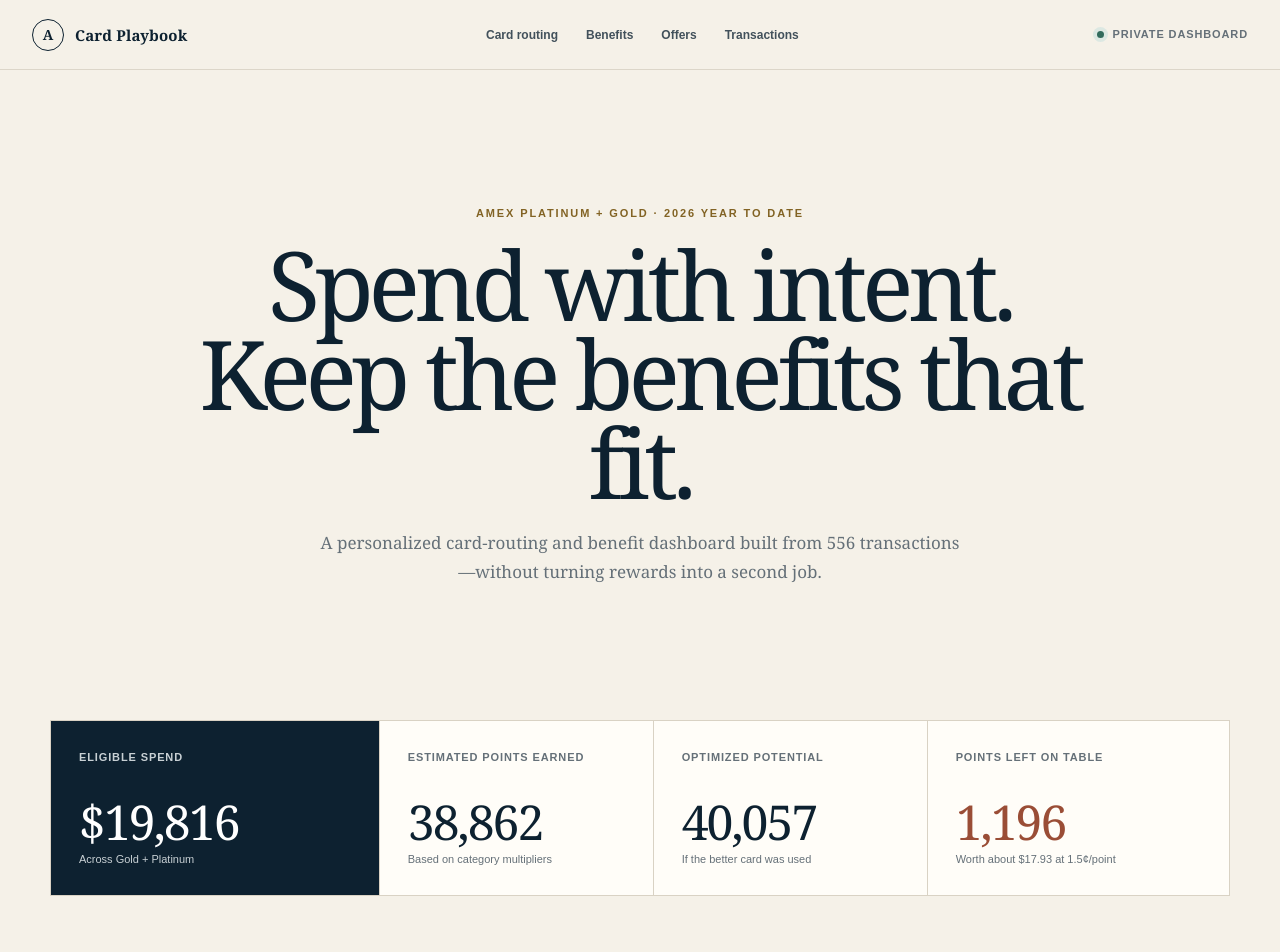
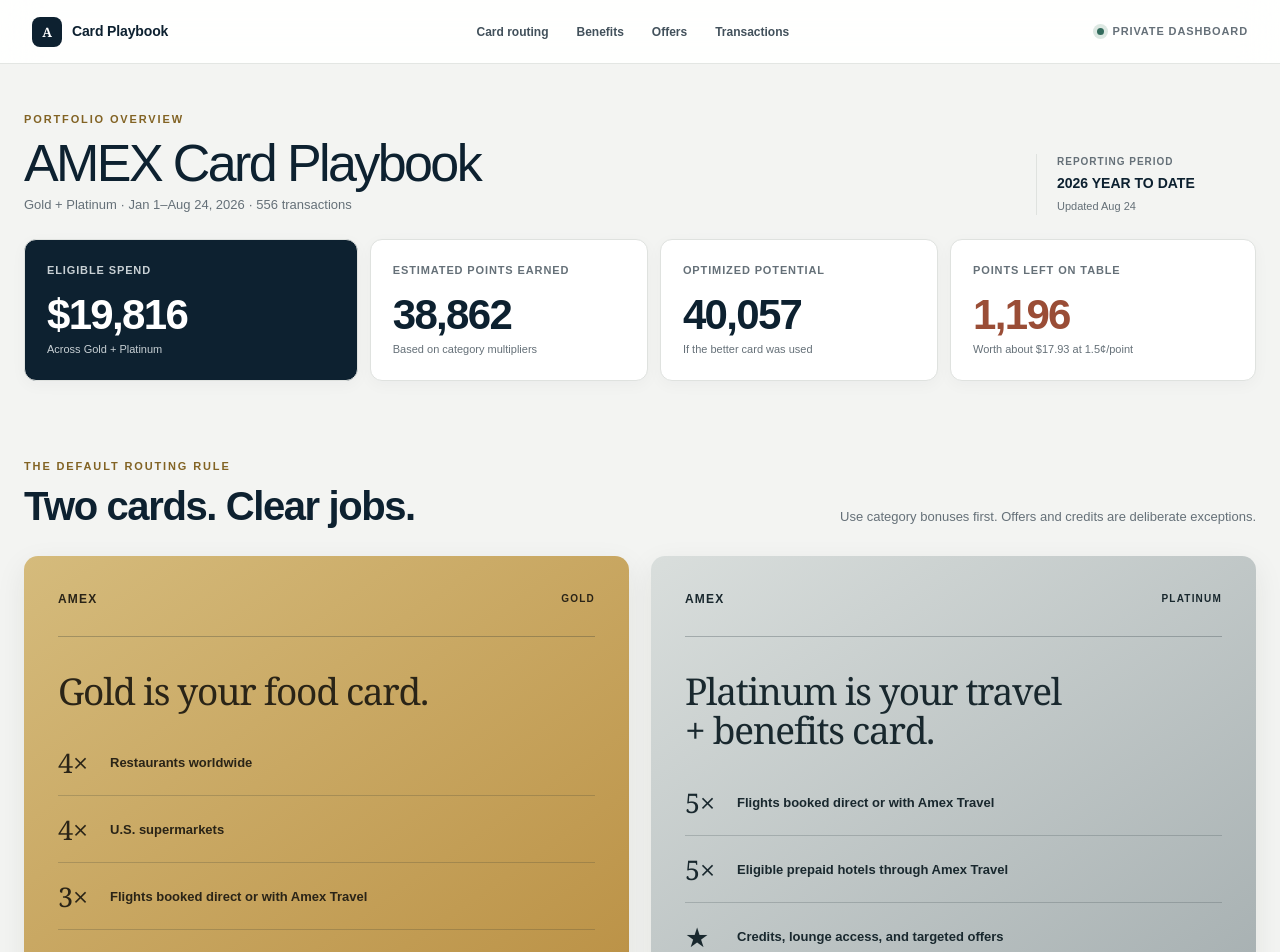
Before and after one commit to pondorasti/pondorasti, a Next.js app: page / in a window 1280 px wide. Shown: the top 952 px of the page. Built offline with nearby package versions, Linux system fonts and the light colour scheme.

Commit message:
Refine dashboard into app layout

```diff
--- a/app/globals.css
+++ b/app/globals.css
@@ -3,10 +3,10 @@
 :root {
   --ink: #0d2130;
   --muted: #657078;
-  --paper: #f5f1e8;
-  --paper-2: #ebe5d9;
-  --white: #fffdf8;
-  --line: #d9d2c4;
+  --paper: #f3f4f2;
+  --paper-2: #e8eae7;
+  --white: #ffffff;
+  --line: #dfe2df;
   --gold: #c29b52;
   --gold-dark: #826324;
   --platinum: #9fa9ac;
@@ -26,46 +26,47 @@
 a { color: inherit; text-decoration: none; }
 button, input, select { font: inherit; }
 
-.section-shell { width: min(1180px, calc(100% - 48px)); margin-inline: auto; }
-.section { padding-block: 112px; }
+.section-shell { width: min(1240px, calc(100% - 48px)); margin-inline: auto; }
+.section { padding-block: 72px; }
 .eyebrow { color: var(--gold-dark); font-size: 11px; font-weight: 800; letter-spacing: .17em; text-transform: uppercase; }
-.section-heading { margin-bottom: 42px; }
-.section-heading h2 { margin: 9px 0 0; font: 400 clamp(34px, 5vw, 58px)/1.03 Georgia, serif; letter-spacing: -.04em; }
-.section-heading > p, .split-heading > p { max-width: 420px; color: var(--muted); font-size: 15px; line-height: 1.6; }
+.section-heading { margin-bottom: 28px; }
+.section-heading h2 { margin: 7px 0 0; font: 700 clamp(28px, 3.4vw, 40px)/1.1 Arial, Helvetica, sans-serif; letter-spacing: -.035em; }
+.section-heading > p, .split-heading > p { max-width: 420px; color: var(--muted); font-size: 13px; line-height: 1.55; }
 .split-heading { display: flex; align-items: end; justify-content: space-between; gap: 40px; }
 
 .topbar {
-  position: sticky; top: 0; z-index: 20; height: 70px; padding: 0 32px;
+  position: sticky; top: 0; z-index: 20; height: 64px; padding: 0 32px;
   display: flex; align-items: center; justify-content: space-between; gap: 32px;
   border-bottom: 1px solid color-mix(in srgb, var(--line) 86%, transparent);
-  background: color-mix(in srgb, var(--paper) 94%, transparent); backdrop-filter: blur(18px);
+  background: color-mix(in srgb, white 92%, transparent); backdrop-filter: blur(18px);
 }
-.brand { display: flex; align-items: center; gap: 11px; font: 700 15px Georgia, serif; letter-spacing: .01em; }
-.brand-mark { width: 32px; height: 32px; display: grid; place-items: center; border: 1px solid var(--ink); border-radius: 50%; font-size: 14px; }
+.brand { display: flex; align-items: center; gap: 10px; font-size: 14px; font-weight: 800; letter-spacing: -.01em; }
+.brand-mark { width: 30px; height: 30px; display: grid; place-items: center; border-radius: 8px; background: var(--ink); color: white; font: 700 13px Georgia, serif; }
 .topbar nav { display: flex; align-items: center; gap: 28px; color: #42515b; font-size: 12px; font-weight: 700; }
 .topbar nav a:hover { color: var(--gold-dark); }
 .privacy-pill { display: inline-flex; align-items: center; gap: 8px; color: var(--muted); font-size: 11px; font-weight: 700; text-transform: uppercase; letter-spacing: .08em; }
 .privacy-pill i { width: 7px; height: 7px; border-radius: 50%; background: var(--green); box-shadow: 0 0 0 4px #dce8e2; }
 
-.hero { min-height: 650px; padding: 120px 24px 118px; text-align: center; display: flex; flex-direction: column; align-items: center; justify-content: center; position: relative; overflow: hidden; }
-.hero h1 { margin: 17px 0 22px; max-width: 920px; font: 400 clamp(54px, 8vw, 96px)/.93 Georgia, serif; letter-spacing: -.055em; }
-.hero-copy { max-width: 650px; margin: 0; color: var(--muted); font: 17px/1.7 Georgia, serif; }
-.status-row { margin-top: 36px; display: flex; flex-wrap: wrap; justify-content: center; gap: 10px; }
-.status-row span { padding: 9px 13px; border: 1px solid var(--line); border-radius: 999px; background: rgba(255,253,248,.6); color: #4f5b61; font-size: 11px; font-weight: 700; letter-spacing: .02em; }
-.status-row b { color: var(--green); margin-right: 5px; }
+.dashboard-header { padding: 42px 0 24px; }
+.dashboard-header-inner { display: flex; align-items: end; justify-content: space-between; gap: 40px; }
+.dashboard-header h1 { margin: 7px 0 6px; font-size: clamp(34px, 5vw, 52px); line-height: 1; letter-spacing: -.05em; }
+.dashboard-header p { margin: 0; color: var(--muted); font-size: 13px; }
+.dashboard-meta { min-width: 220px; padding-left: 20px; border-left: 1px solid var(--line); display: grid; gap: 4px; }
+.dashboard-meta span { color: var(--muted); font-size: 10px; font-weight: 800; letter-spacing: .1em; text-transform: uppercase; }
+.dashboard-meta strong { font-size: 14px; text-transform: uppercase; }
+.dashboard-meta small { color: var(--muted); font-size: 11px; }
 
-.metric-grid { display: grid; grid-template-columns: 1.2fr 1fr 1fr 1.1fr; border: 1px solid var(--line); background: var(--white); }
-.metric-card { min-height: 174px; padding: 28px; display: flex; flex-direction: column; border-right: 1px solid var(--line); }
-.metric-card:last-child { border-right: 0; }
+.metric-grid { display: grid; grid-template-columns: 1.2fr 1fr 1fr 1.1fr; gap: 12px; }
+.metric-card { min-height: 142px; padding: 22px; display: flex; flex-direction: column; border: 1px solid var(--line); border-radius: 12px; background: var(--white); box-shadow: 0 4px 16px rgba(18,33,43,.035); }
 .metric-card span { color: var(--muted); font-size: 11px; font-weight: 800; letter-spacing: .08em; text-transform: uppercase; }
-.metric-card strong { margin: auto 0 5px; font: 400 clamp(33px, 4vw, 48px)/1 Georgia, serif; letter-spacing: -.04em; }
+.metric-card strong { margin: auto 0 5px; font-size: clamp(30px, 3.5vw, 42px); line-height: 1; letter-spacing: -.04em; }
 .metric-card small { color: var(--muted); font-size: 11px; }
 .metric-card.primary { background: var(--ink); color: white; }
 .metric-card.primary span, .metric-card.primary small { color: #c8d0d4; }
 .metric-card.accent strong { color: var(--rust); }
 
 .card-routing-grid { display: grid; grid-template-columns: 1fr 1fr; gap: 22px; }
-.card-profile { min-height: 510px; padding: 38px; border-radius: 6px; box-shadow: 0 20px 50px rgba(38,38,30,.08); }
+.card-profile { min-height: 460px; padding: 34px; border-radius: 14px; box-shadow: 0 10px 30px rgba(38,38,30,.08); }
 .gold-card { color: #2a2417; background: linear-gradient(145deg, #d5bb7c, #b78b3d); }
 .platinum-card { color: #19282e; background: linear-gradient(145deg, #d9dedc, #9fa9ab); }
 .card-topline { display: flex; align-items: center; justify-content: space-between; padding-bottom: 28px; border-bottom: 1px solid rgba(18,33,43,.25); font-weight: 900; font-size: 12px; letter-spacing: .1em; }
@@ -79,7 +80,7 @@
 .card-rule { margin: 28px 0 0; font-size: 12px; font-weight: 700; }
 
 .callout-grid { display: grid; grid-template-columns: 1fr 1fr; gap: 22px; margin-top: 22px; }
-.callout { min-height: 180px; padding: 28px; display: grid; grid-template-columns: 44px 1fr; gap: 20px; border: 1px solid var(--line); background: var(--white); }
+.callout { min-height: 160px; padding: 24px; display: grid; grid-template-columns: 44px 1fr; gap: 18px; border: 1px solid var(--line); border-radius: 12px; background: var(--white); }
 .callout-icon { width: 42px; height: 42px; display: grid; place-items: center; border: 1px solid currentColor; border-radius: 50%; font: 22px Georgia, serif; }
 .callout small { font-size: 10px; font-weight: 800; letter-spacing: .12em; color: var(--rust); }
 .callout h3 { margin: 8px 0 9px; font: 400 24px/1.15 Georgia, serif; }
@@ -87,14 +88,16 @@
 .offer-callout { background: #e4e9e7; border-color: #cbd3cf; }
 .offer-callout small { color: var(--green); }
 
-.categories-section { padding-top: 20px; }
-.category-table { border-top: 1px solid var(--ink); }
+.categories-section { padding-top: 0; }
+.category-table { overflow: hidden; border: 1px solid var(--line); border-radius: 12px; background: var(--white); }
 .category-head, .category-row { display: grid; grid-template-columns: 1.5fr .7fr 1fr .55fr; gap: 22px; align-items: center; }
-.category-head { padding: 15px 18px; color: var(--muted); border-bottom: 1px solid var(--line); font-size: 10px; font-weight: 800; letter-spacing: .1em; text-transform: uppercase; }
+.category-head { padding: 15px 18px; color: var(--muted); border-bottom: 1px solid var(--line); background: #f7f8f6; font-size: 10px; font-weight: 800; letter-spacing: .1em; text-transform: uppercase; }
 .category-row { min-height: 65px; padding: 10px 18px; border-bottom: 1px solid var(--line); font-size: 13px; }
 .category-name { display: flex; align-items: center; gap: 13px; font-weight: 700; }
 .category-name i { width: 34px; height: 34px; display: grid; place-items: center; border: 1px solid var(--line); border-radius: 50%; font-size: 16px; font-style: normal; line-height: 1; }
-.bar-track { height: 6px; background: #e2ddd3; }
+.share-cell { display: grid; grid-template-columns: 1fr 42px; align-items: center; gap: 10px; }
+.share-cell small { color: var(--muted); font-size: 10px; font-weight: 700; text-align: right; }
+.bar-track { height: 7px; overflow: hidden; border-radius: 999px; background: #e5e7e4; }
 .bar-track i { display: block; height: 100%; background: var(--gold); }
 .category-row .missed { color: var(--rust); font-weight: 800; }
 
@@ -102,7 +105,7 @@
 .section-heading.light .eyebrow { color: #d6b976; }
 .section-heading.light > p { color: #aebbc1; }
 .benefit-grid { display: grid; grid-template-columns: repeat(4, 1fr); gap: 14px; }
-.benefit-card { min-height: 235px; padding: 25px; display: flex; flex-direction: column; border: 1px solid #354b57; background: #132c3a; }
+.benefit-card { min-height: 220px; padding: 23px; display: flex; flex-direction: column; border: 1px solid #354b57; border-radius: 12px; background: #132c3a; }
 .benefit-card.gold { border-top: 4px solid var(--gold); }
 .benefit-card.platinum { border-top: 4px solid var(--platinum); }
 .benefit-card.clear { border-top: 4px solid #6aa88f; }
@@ -111,7 +114,7 @@
 .benefit-card h3 { margin: 20px 0 6px; font: 400 21px/1.15 Georgia, serif; }
 .benefit-card strong { margin-top: auto; font: 400 29px Georgia, serif; color: #dfc37d; }
 .benefit-card p { margin: 8px 0 0; color: #afbcc1; font-size: 12px; line-height: 1.5; }
-.enrollment-panel { margin-top: 30px; padding: 34px; display: grid; grid-template-columns: .8fr 1.3fr; gap: 50px; align-items: center; border: 1px solid #3a505c; }
+.enrollment-panel { margin-top: 30px; padding: 30px; display: grid; grid-template-columns: .8fr 1.3fr; gap: 50px; align-items: center; border: 1px solid #3a505c; border-radius: 12px; }
 .enrollment-panel h3 { margin: 8px 0 6px; font: 400 28px Georgia, serif; }
 .enrollment-panel p { margin: 0; color: #aebbc1; font-size: 13px; }
 .enrollment-list { display: grid; grid-template-columns: 1fr 1fr; }
@@ -119,8 +122,8 @@
 .enrollment-list strong { font-size: 12px; }
 .enrollment-list small { color: #93a3aa; font-size: 10px; }
 
-.offer-grid { display: grid; grid-template-columns: repeat(3, 1fr); border-top: 1px solid var(--ink); border-left: 1px solid var(--line); }
-.offer-grid article { min-height: 255px; padding: 28px; display: flex; flex-direction: column; border-right: 1px solid var(--line); border-bottom: 1px solid var(--line); background: rgba(255,253,248,.5); }
+.offer-grid { display: grid; grid-template-columns: repeat(3, 1fr); gap: 12px; }
+.offer-grid article { min-height: 235px; padding: 24px; display: flex; flex-direction: column; border: 1px solid var(--line); border-radius: 12px; background: var(--white); }
 .offer-grid article > span { color: var(--green); font-size: 10px; font-weight: 800; letter-spacing: .1em; text-transform: uppercase; }
 .offer-grid h3 { margin: 24px 0 12px; font: 400 25px/1.1 Georgia, serif; }
 .offer-grid p { margin: 0; color: var(--muted); font-size: 13px; line-height: 1.55; }
@@ -128,15 +131,15 @@
 .offer-grid small b { color: var(--gold-dark); }
 .offer-grid .featured-offer { background: #d7e1dd; }
 
-.transactions-band { background: #eae5da; }
+.transactions-band { background: #e7eae7; }
 .filters { margin-bottom: 18px; display: grid; grid-template-columns: minmax(260px, 1fr) 190px 210px; gap: 10px; }
-.filters input, .filters select { width: 100%; height: 48px; border: 1px solid var(--line); border-radius: 0; outline: none; background: var(--white); color: var(--ink); font-size: 13px; }
+.filters input, .filters select { width: 100%; height: 46px; border: 1px solid #d4d8d4; border-radius: 9px; outline: none; background: var(--white); color: var(--ink); font-size: 13px; }
 .filters input:focus, .filters select:focus { border-color: var(--gold-dark); }
 .filters select { padding: 0 14px; }
 .search-field { position: relative; }
 .search-field span { position: absolute; left: 16px; top: 12px; z-index: 1; font-size: 20px; }
 .search-field input { padding: 0 16px 0 45px; }
-.transaction-table-wrap { overflow-x: auto; border: 1px solid var(--line); background: var(--white); }
+.transaction-table-wrap { overflow-x: auto; border: 1px solid #d4d8d4; border-radius: 12px; background: var(--white); }
 table { width: 100%; border-collapse: collapse; font-size: 12px; }
 th { padding: 14px 16px; text-align: left; color: var(--muted); background: #f4f0e7; border-bottom: 1px solid var(--line); font-size: 9px; letter-spacing: .1em; text-transform: uppercase; }
 td { padding: 14px 16px; border-bottom: 1px solid #e8e2d7; vertical-align: middle; }
@@ -148,7 +151,7 @@
 .credit-amount { color: var(--green); }
 .table-note, .empty-state { margin: 0; padding: 17px; color: var(--muted); text-align: center; font-size: 11px; }
 
-.guardrails { padding-block: 100px; }
+.guardrails { padding-block: 72px; }
 .rule-grid { margin-top: 24px; display: grid; grid-template-columns: repeat(3, 1fr); border-top: 1px solid var(--ink); }
 .rule-grid article { padding: 28px 35px 0 0; }
 .rule-grid article + article { padding-left: 35px; border-left: 1px solid var(--line); }
@@ -164,8 +167,6 @@
 @media (max-width: 980px) {
   .topbar nav { display: none; }
   .metric-grid { grid-template-columns: 1fr 1fr; }
-  .metric-card:nth-child(2) { border-right: 0; }
-  .metric-card:nth-child(-n+2) { border-bottom: 1px solid var(--line); }
   .card-routing-grid, .callout-grid { grid-template-columns: 1fr; }
   .benefit-grid { grid-template-columns: 1fr 1fr; }
   .offer-grid { grid-template-columns: 1fr 1fr; }
@@ -175,25 +176,25 @@
 }
 
 @media (max-width: 680px) {
-  .section-shell { width: min(100% - 28px, 1180px); }
-  .section { padding-block: 76px; }
+  .section-shell { width: min(100% - 28px, 1240px); }
+  .section { padding-block: 56px; }
   .topbar { height: 62px; padding: 0 14px; }
   .privacy-pill { font-size: 0; }
-  .hero { min-height: 580px; padding: 90px 20px; }
-  .hero h1 { font-size: clamp(48px, 15vw, 70px); }
-  .hero-copy { font-size: 15px; }
+  .dashboard-header { padding: 30px 0 18px; }
+  .dashboard-header-inner { align-items: start; flex-direction: column; gap: 18px; }
+  .dashboard-header h1 { font-size: 36px; }
+  .dashboard-meta { width: 100%; padding: 13px 15px; border: 1px solid var(--line); border-radius: 9px; background: var(--white); }
   .metric-grid { width: calc(100% - 28px); grid-template-columns: 1fr; }
-  .metric-card, .metric-card:nth-child(2) { min-height: 145px; border-right: 0; border-bottom: 1px solid var(--line); }
-  .metric-card:last-child { border-bottom: 0; }
+  .metric-card, .metric-card:nth-child(2) { min-height: 132px; }
   .split-heading { align-items: start; flex-direction: column; gap: 10px; }
-  .section-heading h2 { font-size: 42px; }
+  .section-heading h2 { font-size: 31px; }
   .card-profile { min-height: 0; padding: 27px 23px; }
   .card-profile h3 { font-size: 31px; }
   .callout { grid-template-columns: 1fr; }
   .category-head { display: none; }
-  .category-row { grid-template-columns: 1fr auto; gap: 8px 15px; padding: 14px 4px; }
-  .category-row .bar-track { grid-column: 1 / 2; }
-  .category-row > span:last-child { grid-column: 2; grid-row: 2; }
+  .category-row { grid-template-columns: 1fr auto; gap: 10px 15px; padding: 14px; }
+  .category-row .share-cell { grid-column: 1 / -1; }
+  .category-row > span:last-child { grid-column: 2; grid-row: 3; }
   .benefit-grid, .offer-grid, .enrollment-list, .rule-grid { grid-template-columns: 1fr; }
   .enrollment-panel { padding: 24px; }
   .offer-grid { border-top: 1px solid var(--line); }
--- a/app/page.tsx
+++ b/app/page.tsx
@@ -221,13 +221,19 @@
         <span className="privacy-pill"><i /> Private dashboard</span>
       </header>
 
-      <section className="hero" id="top">
-        <div className="eyebrow">AMEX PLATINUM + GOLD · 2026 YEAR TO DATE</div>
-        <h1>Spend with intent.<br />Keep the benefits that fit.</h1>
-        <p className="hero-copy">
-          A personalized card-routing and benefit dashboard built from 556 transactions—without
-          turning rewards into a second job.
-        </p>
+      <section className="dashboard-header" id="top">
+        <div className="section-shell dashboard-header-inner">
+          <div>
+            <span className="eyebrow">Portfolio overview</span>
+            <h1>AMEX Card Playbook</h1>
+            <p>Gold + Platinum · Jan 1–Aug 24, 2026 · 556 transactions</p>
+          </div>
+          <div className="dashboard-meta">
+            <span>Reporting period</span>
+            <strong>2026 year to date</strong>
+            <small>Updated Aug 24</small>
+          </div>
+        </div>
       </section>
 
       <section className="metric-grid section-shell" aria-label="Year-to-date overview">
@@ -320,7 +326,10 @@
             <div className="category-row" key={item.name}>
               <span className="category-name"><i>{categoryIcons[item.name] ?? '📦'}</i>{item.name}</span>
               <strong>{preciseMoney.format(item.spend)}</strong>
-              <span className="bar-track"><i style={{ width: `${Math.max(2, (item.spend / categories[0].spend) * 100)}%` }} /></span>
+              <span className="share-cell">
+                <span className="bar-track"><i style={{ width: `${(item.spend / metrics.spend) * 100}%` }} /></span>
+                <small>{((item.spend / metrics.spend) * 100).toFixed(1)}%</small>
+              </span>
               <span className={item.missed > 0 ? 'missed' : ''}>{item.missed > 0 ? `+${number.format(item.missed)}` : '—'}</span>
             </div>
           ))}
```
